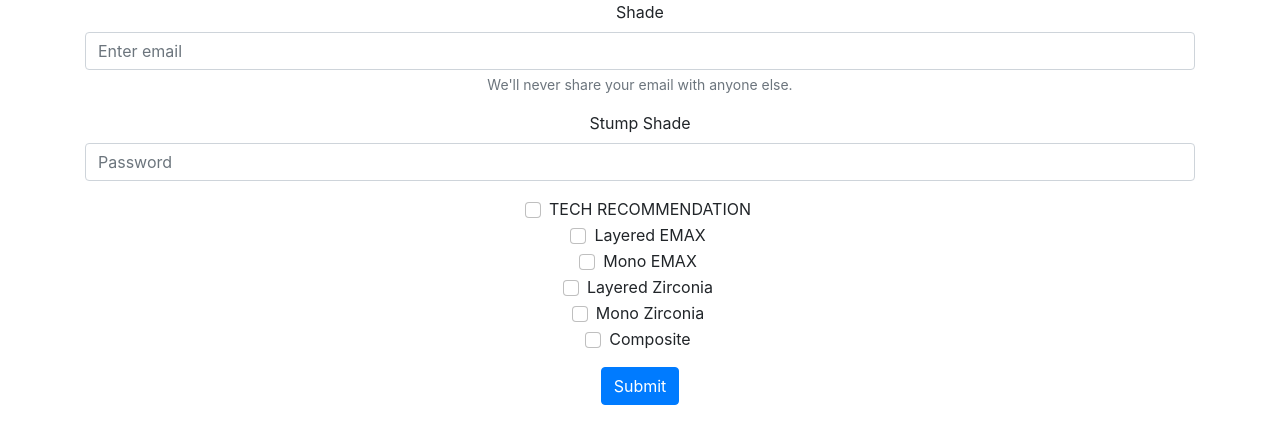
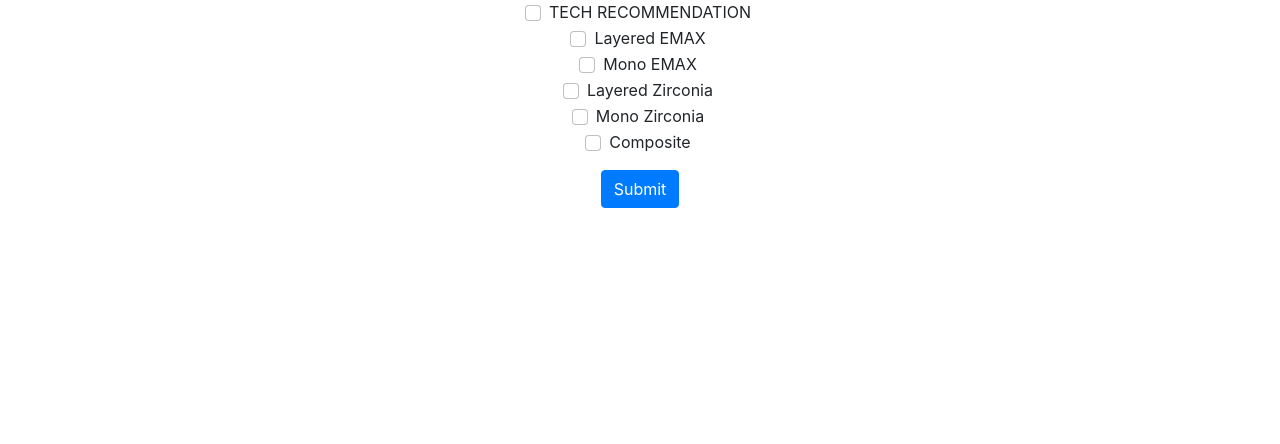
Before and after one commit to sawi4644/PoweRx, a React (Create React App) app in the folder client/: page / in a window 1280 px wide. Shown: the top 444 px of the page. Built offline with nearby package versions, Linux system fonts and the light colour scheme.

Commit message:
Made a column component.

```diff
--- a/client/src/pages/RxForm/rxForm.js
+++ b/client/src/pages/RxForm/rxForm.js
@@ -8,9 +8,21 @@ import API from '../../utils/API'
 
 const RxForm = () => {
 
-  console.log(sampleData)
+  const [form, setForm] = useState({
+    label: {
+      name: '',
+      value: false,
+      inputType: ''
+    }
+  })
 
-  const [form, setForm] = useState(sampleData)
+  const checkUpdate = (e) => {
+    setForm({
+      ...form,
+      value: true
+    })
+    console.log(form)
+  }
 
   const save = (e) => {
     e.preventDefault()
@@ -25,7 +37,7 @@ const RxForm = () => {
   return (
     <Wrapper>
       <Form>
-        <Form.Group controlId="formBasicEmail">
+        {/* <Form.Group controlId="formBasicEmail">
           <Form.Label>Shade</Form.Label>
           <Form.Control type="email" placeholder="Enter email" />
           <Form.Text className="text-muted">
@@ -36,23 +48,13 @@ const RxForm = () => {
         <Form.Group controlId="formBasicPassword">
           <Form.Label>Stump Shade</Form.Label>
           <Form.Control type="password" placeholder="Password" />
-        </Form.Group>
+        </Form.Group> */}
         <Form.Group controlId="formBasicCheckbox">
           {Object.entries(sampleData).map((sData) => {
-            const [
-              key,
-              obj,
-            ] = sData
-
-            console.log(sData)
-            return(
-            <Form.Check key={key} type="checkbox" label={obj.name} />
-          )})}
-          {/* <Form.Check type="checkbox" label="Layered EMAX" />
-          <Form.Check type="checkbox" label="Mono EMAX" />
-          <Form.Check type="checkbox" label="Layered Zirconia" />
-          <Form.Check type="checkbox" label="Mono Zirconia" />
-          <Form.Check type="checkbox" label="Composite" /> */}
+            const [key, obj] = sData;
+            console.log(sData);
+            return <Form.Check key={key} type="checkbox" label={obj.name} onClick={checkUpdate} defaultValue="defaultChecked"/>;
+          })}
         </Form.Group>
         <Button variant="primary" type="submit" onClick={save}>
           Submit
```
Also changed, not shown: client/src/components/Column/column.js (added, +7 -0 lines), client/src/pages/RxForm/rxForm copy.js (added, +66 -0 lines).
